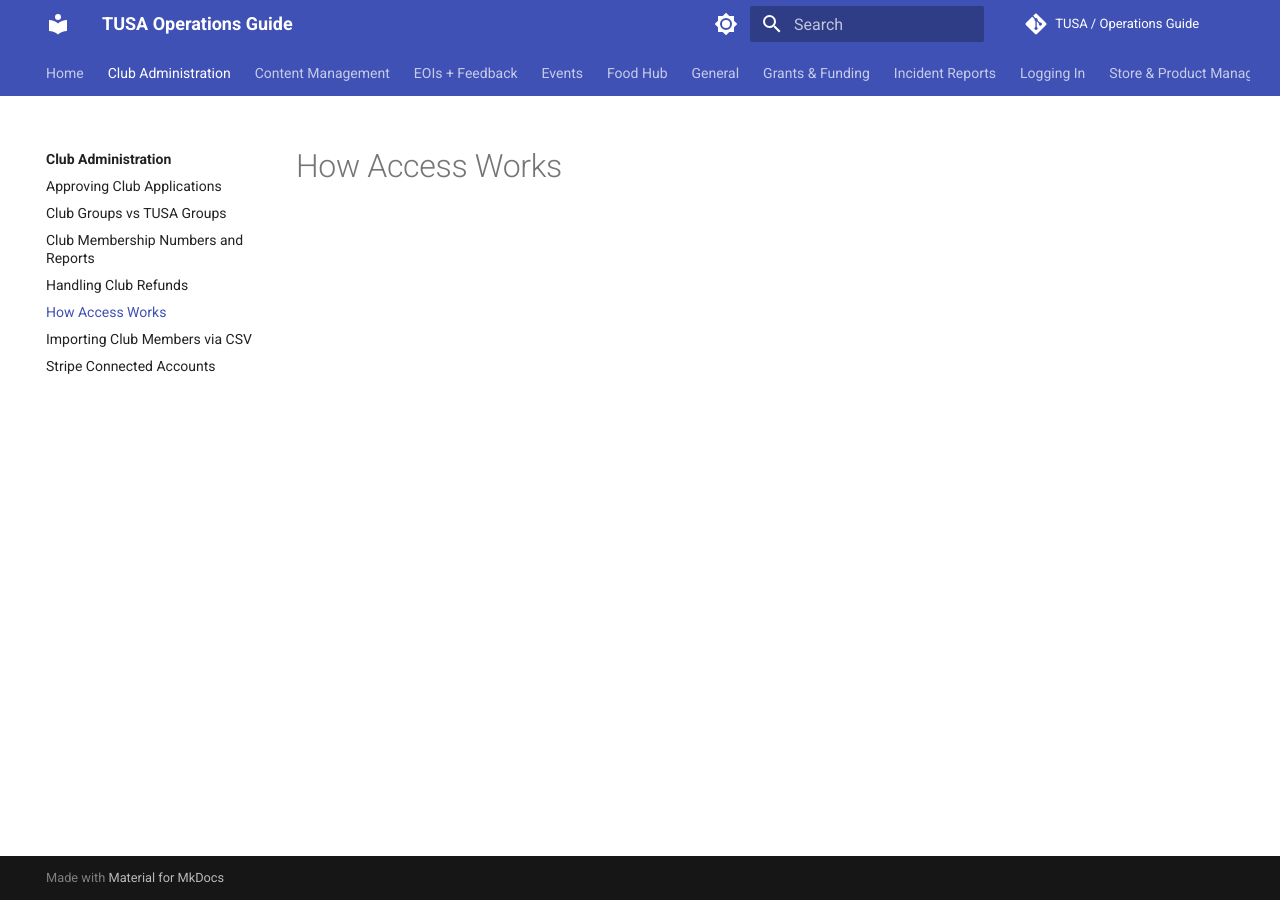
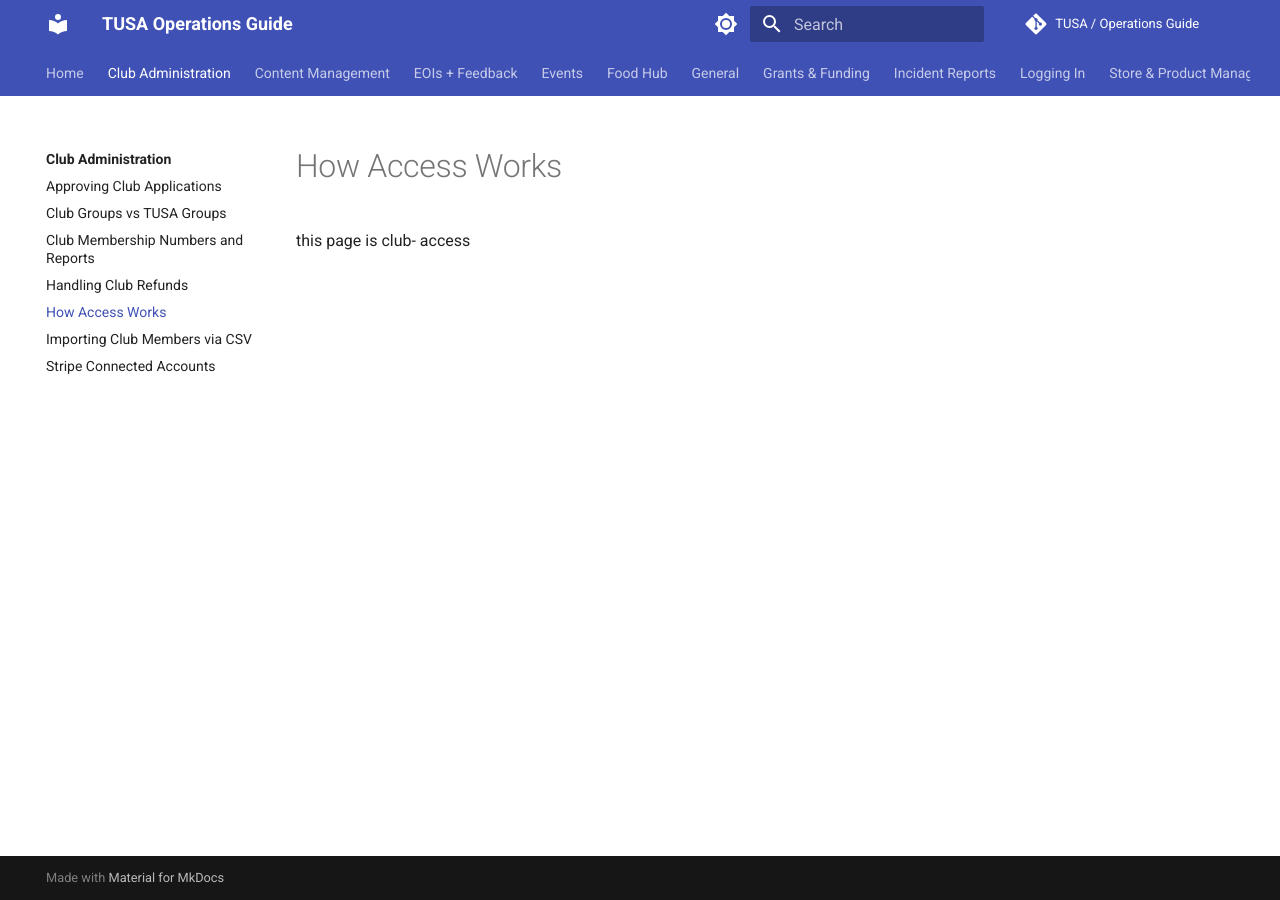
Before and after one commit to dzen-ghazu/TUSA-Operations-Guide, an MkDocs documentation site: the page built from docs/club-administration/club-access.md, in a window 1280 px wide. Built offline with MkDocs 1.6.1 and Material for MkDocs 9.7.7, drawn with Linux system fonts in a browser that asks for light colours; comment, search, counter and statistics services are not loaded.

Commit message:
Update docs/club-administration/club-access.md (via Pages CMS)

```diff
--- a/docs/club-administration/club-access.md
+++ b/docs/club-administration/club-access.md
@@ -1,3 +1,4 @@
 ---
 title: club-access
 ---
+this page is club- access
```
